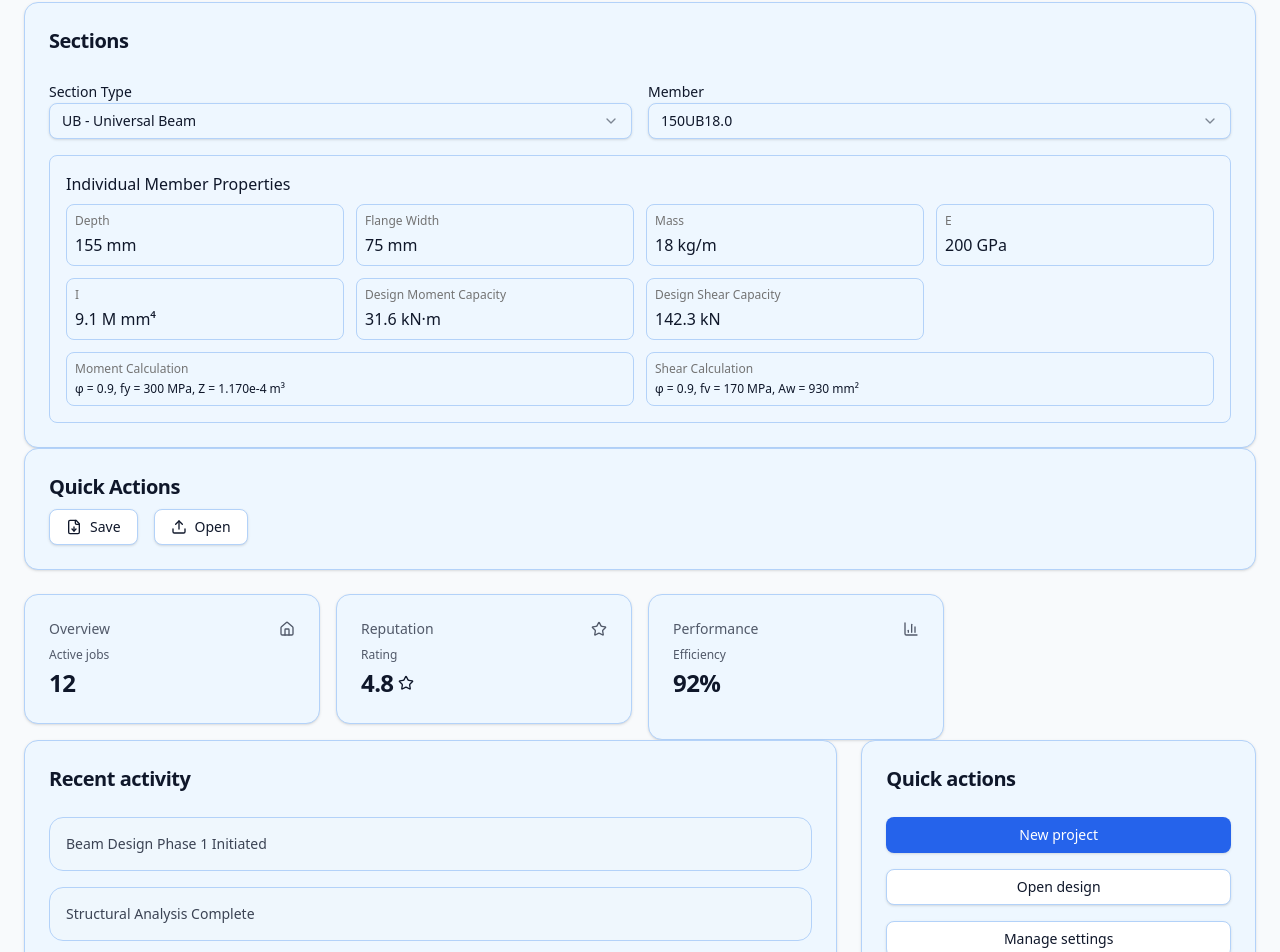
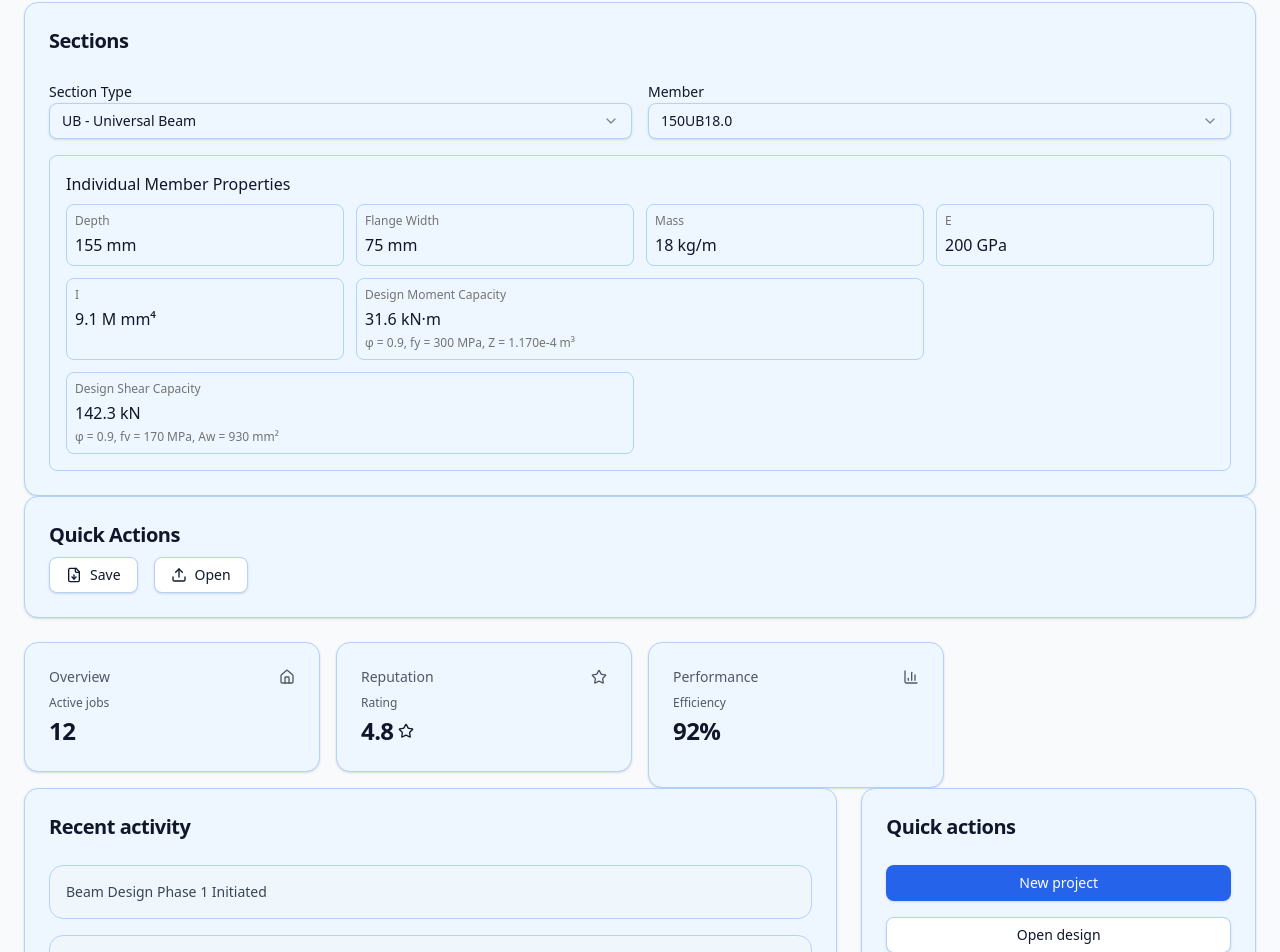
Before and after one commit to dhadley70/BeamDesignTS, a React (Vite) app: page / in a window 1280 px wide. Shown: the part 1884-2836 px from the top of the page. Built offline with nearby package versions, Linux system fonts and the light colour scheme.

Commit message:
Integrate calculation details within design capacity cards

```diff
--- a/src/components/sectionsInput.tsx
+++ b/src/components/sectionsInput.tsx
@@ -374,7 +374,7 @@ export function SectionsInputCard() {
           </div>
 
           {displayedMember && (
-            <div className="mt-4 p-4 rounded-md border border-[color:var(--border)] bg-[var(--muted)]/10">
+            <div className="mt-4 p-4 rounded-md border border-[color:var(--border)] ">
               <h4 className="text-md font-medium mb-2">
                 Individual Member Properties
               </h4>
@@ -391,25 +391,23 @@ export function SectionsInputCard() {
                       {/* Design capacities */}
                       <PropertyCell
                         label="Design Moment Capacity"
-                        value={`${designCapacity.phiM_kNm} kN·m`}
-                        className="col-span-1"
+                        value={
+                          <div>
+                            <div>{`${designCapacity.phiM_kNm} kN·m`}</div>
+                            <div className="text-xs mt-1 text-[var(--muted-foreground)]">{designCapacity.momentDetails}</div>
+                          </div>
+                        }
+                        className="col-span-2"
                       />
                       <PropertyCell
                         label="Design Shear Capacity"
-                        value={`${designCapacity.phiV_kN} kN`}
-
-                        className="col-span-1"
-                      />
-                      {/* Calculation details */}
-                      <PropertyCell
-                        label="Moment Calculation"
-                        value={designCapacity.momentDetails}
-                        className="col-span-2 text-xs"
-                      />
-                      <PropertyCell
-                        label="Shear Calculation"
-                        value={designCapacity.shearDetails}
-                        className="col-span-2 text-xs"
+                        value={
+                          <div>
+                            <div>{`${designCapacity.phiV_kN} kN`}</div>
+                            <div className="text-xs mt-1 text-[var(--muted-foreground)]">{designCapacity.shearDetails}</div>
+                          </div>
+                        }
+                        className="col-span-2"
                       />
                     </div>
                   )}
@@ -422,27 +420,27 @@ export function SectionsInputCard() {
                       <PropertyCell label="Mass" value={`${displayedMember.mass_kg_m} kg/m`} />
                       <PropertyCell label="E" value={`${displayedMember.E_GPa} GPa`} />
                       <PropertyCell label="I" value={`${displayedMember.I_m4 ? (displayedMember.I_m4 * 1e12 / 1e6).toFixed(1) : 'N/A'} M mm⁴`} />
+
                       {/* Design capacities */}
                       <PropertyCell
                         label="Design Moment Capacity"
-                        value={`${designCapacity.phiM_kNm} kN·m`}
-                        className="col-span-2 bg-[var(--accent)]/10"
+                        value={
+                          <div>
+                            <div>{`${designCapacity.phiM_kNm} kN·m`}</div>
+                            <div className="text-xs mt-1 text-[var(--muted-foreground)]">{designCapacity.momentDetails}</div>
+                          </div>
+                        }
+                        className="col-span-2"
                       />
                       <PropertyCell
                         label="Design Shear Capacity"
-                        value={`${designCapacity.phiV_kN} kN`}
-                        className="col-span-2 bg-[var(--accent)]/10"
-                      />
-                      {/* Calculation details */}
-                      <PropertyCell
-                        label="Moment Calculation"
-                        value={designCapacity.momentDetails}
-                        className="col-span-2 text-xs"
-                      />
-                      <PropertyCell
-                        label="Shear Calculation"
-                        value={designCapacity.shearDetails}
-                        className="col-span-2 text-xs"
+                        value={
+                          <div>
+                            <div>{`${designCapacity.phiV_kN} kN`}</div>
+                            <div className="text-xs mt-1 text-[var(--muted-foreground)]">{designCapacity.shearDetails}</div>
+                          </div>
+                        }
+                        className="col-span-2"
                       />
                     </div>
                   )}
@@ -453,7 +451,7 @@ export function SectionsInputCard() {
 
           {/* Dedicated Built-up Section Card */}
           {displayedMember && memberCount > 1 && (
-            <div className="mt-4 p-4 rounded-md border border-[var(--accent)]">
+            <div className="mt-4 p-4 rounded-md border border-[var(--accent)] bg-[var(--bg)]/50">
               <h4 className="text-md font-medium mb-2">
                 Built-up Section Properties ({memberCount} members)
               </h4>
```
